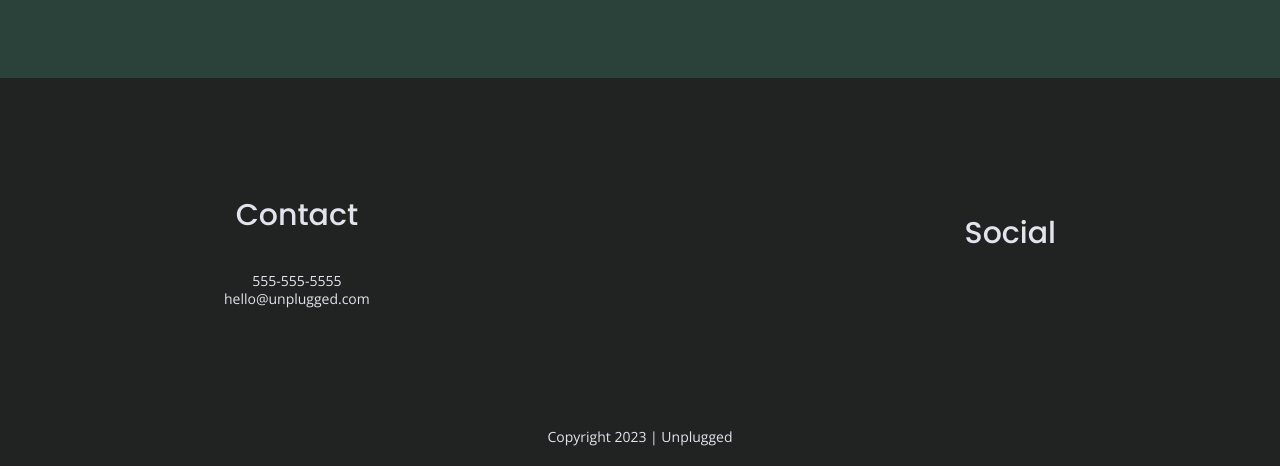
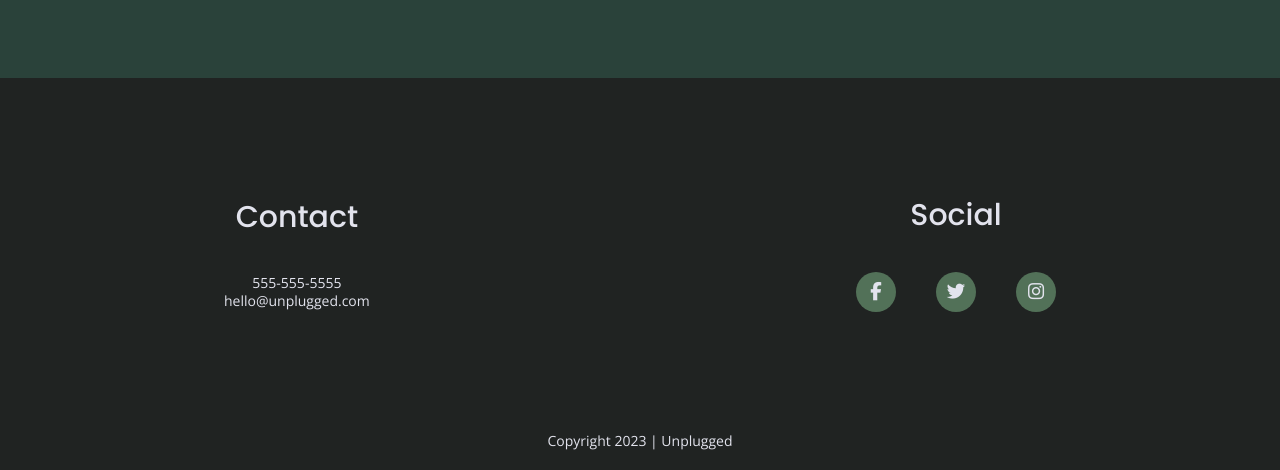
Before and after one commit to hlangrall/unplugged, a website built with Parcel: page index.html in a window 1280 px wide. Shown: the part 2430-2900 px from the top of the page. Built offline with nearby package versions, Linux system fonts and the light colour scheme.

Commit message:
Added Font-Awesome social icons to footer of all pages

```diff
--- a/css/main.css
+++ b/css/main.css
@@ -221,6 +221,14 @@ footer .social-icons p {
   display: flex;
   justify-content: center;
   align-items: center;
+  background-color: #527158;
+  border-radius: 50%;
+  width: 40px;
+  height: 40px;
+}
+
+footer .social-icons p i {
+  font-size: 1.3125em;
 }
 
 footer .copyright {
@@ -314,8 +322,8 @@ input[type=button] {
 }
 
 .features i {
-	font-size: 3.75em;
-    margin-bottom: 40px;
+  font-size: 3.75em;
+  margin-bottom: 40px;
 }
 
 /* Reviews */
@@ -631,6 +639,11 @@ input[type=button] {
     line-height: 18px;
   }
 
+  footer .social-icons {
+    width: 12.5em;
+    justify-content: space-between;
+  }
+
   footer .copyright {
     width: 100%;
   }
--- a/index.html
+++ b/index.html
@@ -174,9 +174,15 @@
         <div class="social">
           <h4>Social</h4>
           <div class="social-icons">
-            <p><a href="https://www.facebook.com/yoursite" target="_blank"></a></p>
-            <p><a href="https://www.twitter.com" target="_blank"></a></p>
-            <p><a href="https://www.instagram.com" target="_blank"></a></p>
+            <p>
+              <a href="https://www.facebook.com/yoursite" target="_blank"><i class="fab fa-facebook-f"></i></a>
+            </p>
+            <p>
+              <a href="https://www.twitter.com" target="_blank"><i class="fab fa-twitter"></i></a>
+            </p>
+            <p>
+              <a href="https://www.instagram.com" target="_blank"><i class="fab fa-instagram"></i></a>
+            </p>
             <!-- other social media links here -->
           </div>
         </div>
```
Also changed, not shown: about/index.html (+9 -3 lines), faq/index.html (+9 -3 lines).
